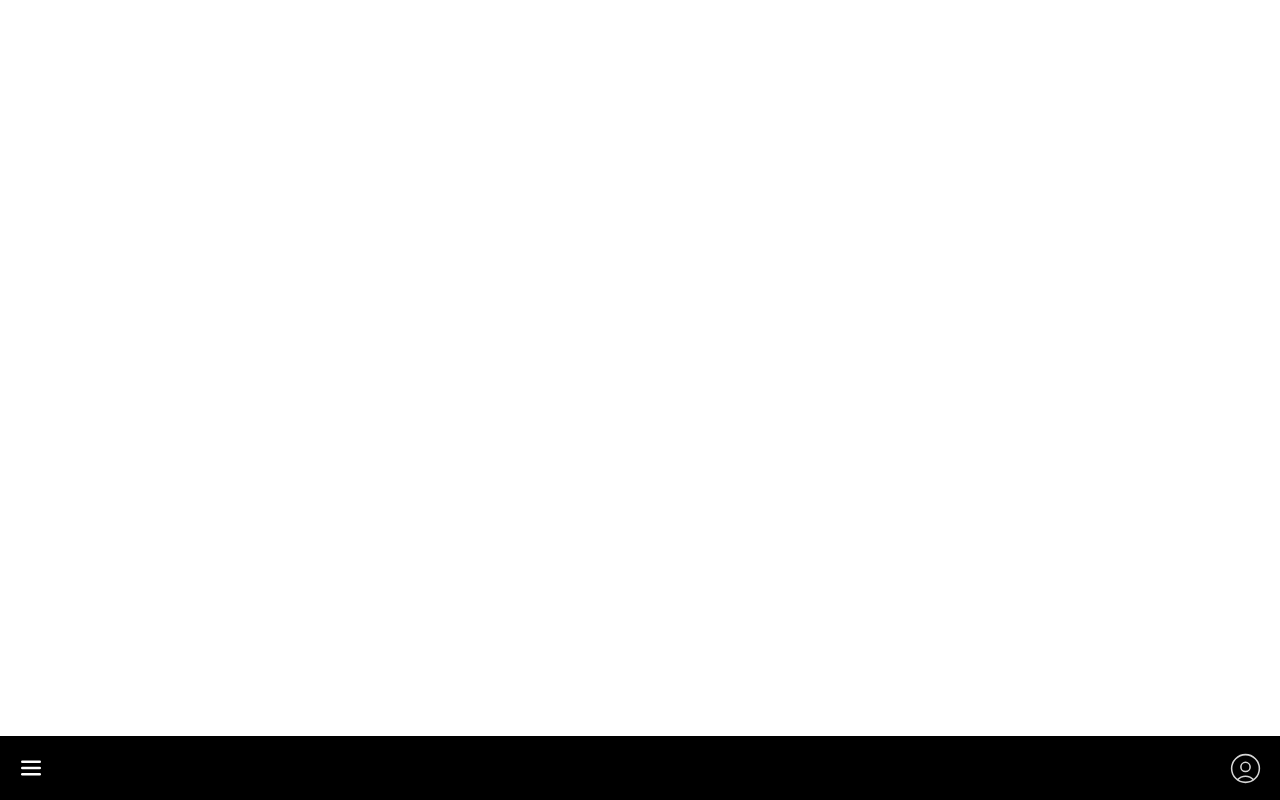
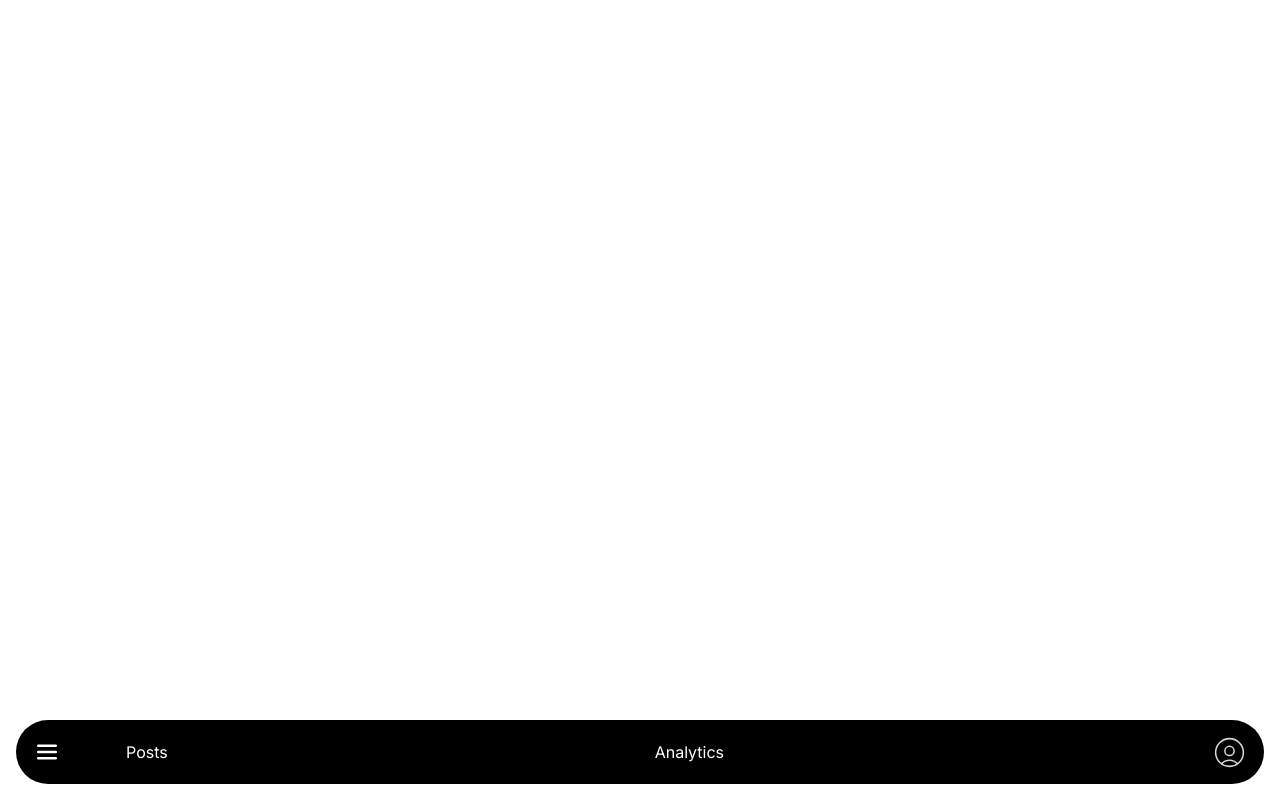
Before and after one commit to Abstractmachina/cms-dashboard, a Next.js app: page / in a window 1280 px wide. Both pictures are taken after a click on the button 31 px from the left and 768 px from the top of the page. Built offline with nearby package versions, Linux system fonts and the light colour scheme.

Commit message:
expandable context menu added

```diff
--- a/components/Nav.tsx
+++ b/components/Nav.tsx
@@ -19,9 +19,21 @@ const Nav = () => {
     else setShowFull(true);
   }
 
+  const fullMenuClasses = "";
   return (
-    <nav className='text-white bg-black fixed bottom-0 left-0 w-full z-10 flex flex-row justify-between items-center h-16 px-4'>
-        <button className='' onClick={toggleShowFull}><Image src="/assets/menu_hamburger.svg" alt="toggle menu" width={30} height={30}/></button>
+    <nav className= {`text-white bg-black fixed bottom-0 left-0 z-10 flex flex-row justify-between items-center h-16 px-4 rounded-full m-4 ${ showFull ? 'w-[calc(100%-2rem)]' : ''}`}>
+        <button className='' onClick={toggleShowFull}>
+            <Image src="/assets/menu_hamburger.svg" alt="toggle menu" width={30} height={30}/>
+        </button>
+
+        {showFull ? (
+            <div className='flex flex-grow flex-row items-center justify-between ml-16'>
+                <Link href="/posts">
+                    Posts
+                </Link>
+                <Link href="/analytics">
+                    Analytics
+                </Link>
 
                 <Link href="/profile">
                     <Image
@@ -31,6 +43,11 @@ const Nav = () => {
                     alt="profile"
                     />
                 </Link>
+
+            </div>
+        ) :
+        (<></>)}
+
     </nav>
   )
 }
```
Lines whose indentation alone changed are shown as unchanged.
